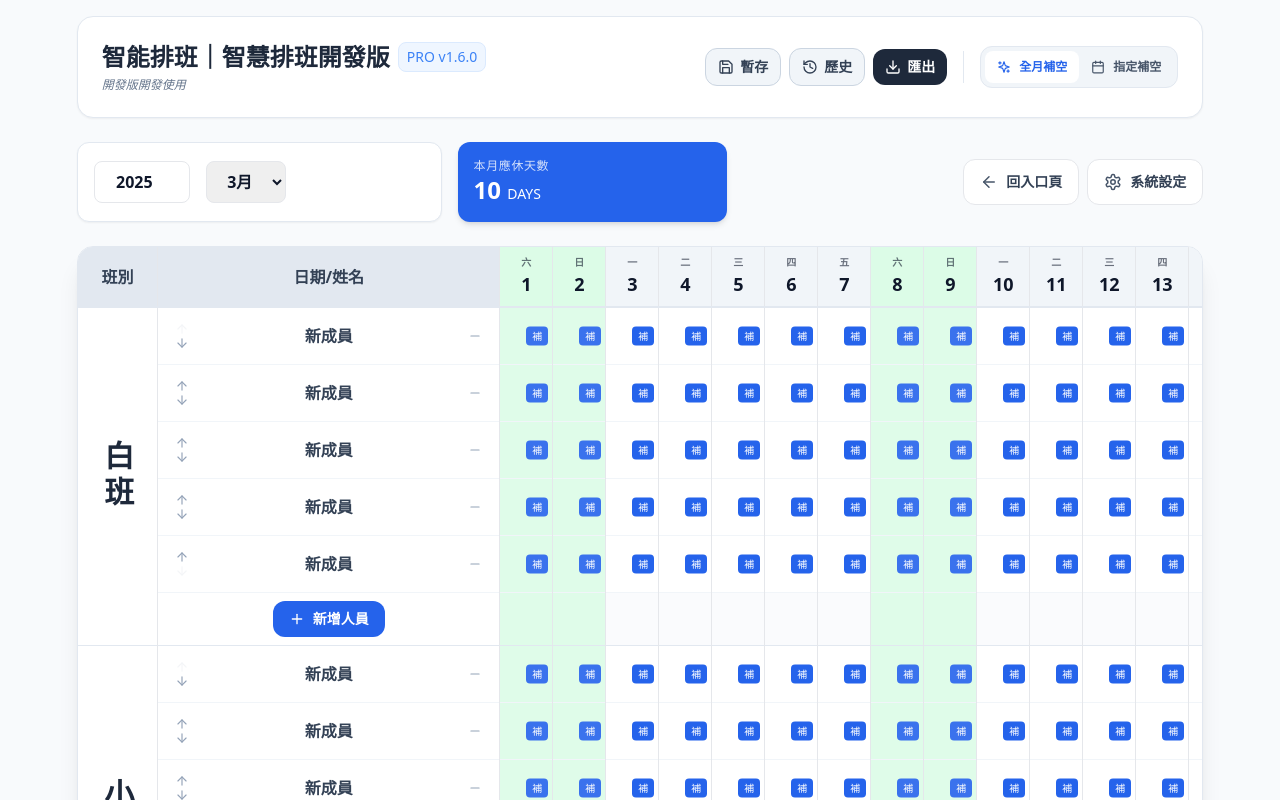
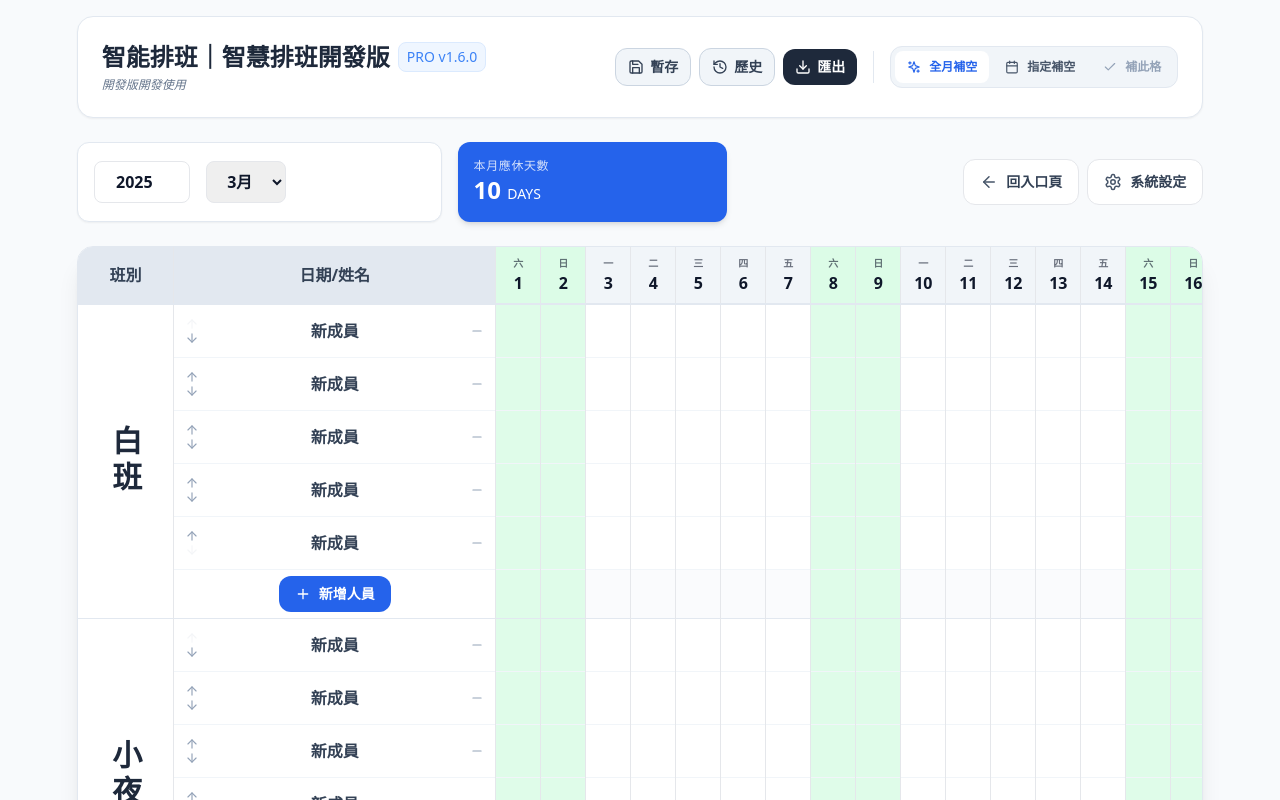
Before and after one commit to abyssynt/react-schedule-pro-smartfill, a React (Vite) app: page / in a window 1280 px wide. Both pictures are taken after a click on the button "進入排班系統". Shown: the top 800 px of the page. Built offline with nearby package versions, Linux system fonts and the light colour scheme.

Commit message:
Add selected cell fill state and modal functionality
Added state for selected cell fill and updated modal handling.

```diff
--- a/src/App.jsx
+++ b/src/App.jsx
@@ -359,6 +359,7 @@ function ScheduleView({ changeScreen, colors, setColors, customHolidays, setCust
   const [showDraftPrompt, setShowDraftPrompt] = useState(false);
   const [showExportMenu, setShowExportMenu] = useState(false);
   const [selectedFillCell, setSelectedFillCell] = useState(null);
+  const [selectedCellForFill, setSelectedCellForFill] = useState(null);
   const [fillCandidates, setFillCandidates] = useState([]);
   const [showFillModal, setShowFillModal] = useState(false);
 
@@ -730,9 +731,6 @@ function ScheduleView({ changeScreen, colors, setColors, customHolidays, setCust
       setSchedule(mergedSchedule);
       saveToHistory(isPartial ? '規則指定補空' : '規則全月補空', mergedSchedule);
       setAiFeedback(`✅ 補空完成：上班 ${summary.workFilled} 格、休假 ${summary.leaveFilled} 格、未補成功 ${summary.skipped} 格`);
-      if (isPartial) {
-        setShowAiControl(false);
-      }
     } catch (error) {
       console.error(error);
       setAiFeedback("❌ 規則補空失敗，請檢查設定。");
@@ -939,11 +937,17 @@ const callGemini = async (prompt, systemInstruction = "") => {
     setShowFillModal(true);
   };
 
+  const openSelectedCellFillModal = () => {
+    if (!selectedCellForFill) return;
+    openFillModal(selectedCellForFill.staff, selectedCellForFill.dateStr);
+  };
+
   const applyFillCandidate = (candidate) => {
     if (!selectedFillCell) return;
     handleCellChange(candidate.staffId, selectedFillCell.dateStr, candidate.shiftCode);
     setShowFillModal(false);
     setSelectedFillCell(null);
+    setSelectedCellForFill(null);
     setFillCandidates([]);
   };
 
@@ -1000,7 +1004,7 @@ const callGemini = async (prompt, systemInstruction = "") => {
       `}</style>
 
       {showDraftPrompt && (
-        <div className="max-w-[1680px] w-[88vw] mx-auto mb-4 bg-amber-50 border border-amber-200 text-amber-800 p-4 rounded-xl flex items-center justify-between shadow-sm animate-fade-in-down">
+        <div className="max-w-[88vw] mx-auto mb-4 bg-amber-50 border border-amber-200 text-amber-800 p-4 rounded-xl flex items-center justify-between shadow-sm animate-fade-in-down">
           <div className="flex items-center gap-2">
             <Clock size={18} className="text-amber-600" />
             <span className="text-sm font-bold">偵測到先前暫存紀錄。</span>
@@ -1012,7 +1016,7 @@ const callGemini = async (prompt, systemInstruction = "") => {
         </div>
       )}
 
-      <div className="max-w-[1680px] w-[88vw] mx-auto mb-6">
+      <div className="max-w-[88vw] mx-auto mb-6">
         <div className="bg-white rounded-2xl p-6 shadow-sm border border-slate-200 flex flex-col xl:flex-row xl:items-center justify-between gap-4">
           <div>
             <h1 className="text-2xl font-black text-slate-800 flex items-center gap-2">
@@ -1048,12 +1052,20 @@ const callGemini = async (prompt, systemInstruction = "") => {
 
             <div className="w-px h-8 bg-slate-200 mx-2 hidden sm:block"></div>
 
-            <div className="flex bg-slate-100 p-1 rounded-xl border border-slate-200">
+            <div className="flex bg-slate-100 p-1 rounded-xl border border-slate-200 gap-1">
               <button onClick={() => handleAiAutoSchedule(false)} disabled={isAiLoading} className="flex items-center gap-2 bg-white text-blue-600 px-3 py-2 rounded-lg font-bold hover:bg-blue-50 transition-all disabled:opacity-50 text-xs">
                 {isAiLoading ? <Loader2 className="animate-spin" size={14} /> : <Sparkles size={14} />} 全月補空
               </button>
               <button onClick={() => setShowAiControl(!showAiControl)} className={`flex items-center gap-2 px-3 py-2 rounded-lg font-bold transition-all text-xs ${showAiControl ? 'bg-blue-600 text-white shadow-inner' : 'text-slate-600 hover:bg-slate-200'}`}>
-                <Calendar size={14} /> {showAiControl ? '收合指定補空' : '指定補空'}
+                <Calendar size={14} /> 指定補空
+              </button>
+              <button
+                type="button"
+                onClick={openSelectedCellFillModal}
+                disabled={!selectedCellForFill}
+                className={`flex items-center gap-2 px-3 py-2 rounded-lg font-bold transition-all text-xs ${selectedCellForFill ? 'text-slate-700 bg-white hover:bg-slate-50' : 'text-slate-400 cursor-not-allowed'}`}
+              >
+                <Check size={14} /> 補此格
               </button>
             </div>
           </div>
@@ -1064,21 +1076,18 @@ const callGemini = async (prompt, systemInstruction = "") => {
             {aiFeedback}
           </div>
         )}
+        {selectedCellForFill && (
+          <div className="mt-4 bg-blue-50 border border-blue-200 p-3 rounded-xl text-blue-900 text-sm flex items-center justify-between gap-3">
+            <span className="font-bold">已選取儲存格：{selectedCellForFill.staff?.group}｜{selectedCellForFill.staff?.name}｜{selectedCellForFill.dateStr}</span>
+            <button type="button" onClick={() => setSelectedCellForFill(null)} className="px-3 py-1.5 rounded-lg text-blue-700 hover:bg-blue-100 transition-colors">取消選取</button>
+          </div>
+        )}
       </div>
 
       {showAiControl && (
-        <div className="max-w-[1680px] w-[88vw] mx-auto mb-6 bg-blue-50 border border-blue-200 p-5 rounded-2xl shadow-sm animate-fade-in-down">
-          <div className="flex items-center justify-between mb-4">
-            <h3 className="font-black text-blue-900 flex items-center gap-2"><Sparkles size={18} /> 指定補空設定</h3>
-            <button
-              type="button"
-              onClick={() => setShowAiControl(false)}
-              className="px-3 py-1.5 text-xs font-bold rounded-lg border border-blue-200 bg-white text-blue-700 hover:bg-blue-100 transition-colors"
-            >
-              收合
-            </button>
-          </div>
-          <div className="grid lg:grid-cols-4 gap-5">
+        <div className="max-w-[88vw] mx-auto mb-6 bg-blue-50 border border-blue-200 p-6 rounded-2xl shadow-sm animate-fade-in-down">
+          <h3 className="font-black text-blue-900 mb-4 flex items-center gap-2"><Sparkles size={18} /> 指定補空設定</h3>
+          <div className="grid lg:grid-cols-4 gap-6">
             <div>
               <label className="block text-xs font-bold text-blue-700 mb-2 uppercase">1. 選擇人員（補空範圍）</label>
               <div className="flex flex-wrap gap-2">
@@ -1148,7 +1157,7 @@ const callGemini = async (prompt, systemInstruction = "") => {
         </div>
       )}
 
-      <div className="max-w-[1680px] w-[88vw] mx-auto mb-6 grid grid-cols-1 lg:grid-cols-12 gap-4">
+      <div className="max-w-[88vw] mx-auto mb-6 grid grid-cols-1 lg:grid-cols-12 gap-4">
         <div className="lg:col-span-4 bg-white p-4 rounded-xl shadow-sm border border-slate-200 flex items-center gap-4">
           <input type="number" value={year} onChange={(e) => setYear(Number(e.target.value))} className="w-24 border rounded-lg p-2 text-center font-bold" />
           <select value={month} onChange={(e) => setMonth(Number(e.target.value))} className="w-20 border rounded-lg p-2 text-center font-bold">
@@ -1171,21 +1180,21 @@ const callGemini = async (prompt, systemInstruction = "") => {
         </div>
       </div>
 
-      <div className="max-w-[1680px] w-[88vw] mx-auto bg-white rounded-2xl shadow-xl border border-slate-200 overflow-hidden">
+      <div className="max-w-[88vw] mx-auto bg-white rounded-2xl shadow-xl border border-slate-200 overflow-hidden">
         <div className="overflow-x-auto pb-4">
           <table className="w-max min-w-full border-collapse">
             <thead>
               <tr className="bg-slate-100 border-b-2 border-slate-200">
                 <th className="sticky left-0 bg-slate-200 z-30 p-4 border-r font-black text-slate-700 w-20 min-w-[80px]">班別</th>
-                <th className="sticky left-[80px] bg-slate-200 z-30 p-4 border-r font-black text-slate-700 w-32 min-w-[128px]">日期/姓名</th>
+                <th className="sticky left-[80px] bg-slate-200 z-30 p-3 border-r font-black text-slate-700 w-[132px] min-w-[132px]">日期/姓名</th>
                 {daysInMonth.map(d => (
                   <th
                     key={d.day}
-                    className="p-2 border-r min-w-[42px] text-center"
+                    className="px-1 py-2 border-r min-w-[42px] text-center"
                     style={{ backgroundColor: d.isHoliday ? colors.holiday : (d.isWeekend ? colors.weekend : 'transparent') }}
                   >
                     <div className="text-[10px] opacity-60 uppercase">{d.weekStr}</div>
-                    <div className="text-lg font-black">{d.day}</div>
+                    <div className="text-base font-black">{d.day}</div>
                   </th>
                 ))}
                 <th className="p-4 border-r min-w-[60px] bg-blue-50 text-blue-700 font-bold">上班</th>
@@ -1217,9 +1226,9 @@ const callGemini = async (prompt, systemInstruction = "") => {
                           </td>
                         )}
 
-                        <td className="sticky left-[80px] bg-white z-10 border-r p-2 shadow-[4px_0_10px_-5px_rgba(0,0,0,0.1)]">
+                        <td className="sticky left-[80px] bg-white z-10 border-r p-1.5 shadow-[4px_0_10px_-5px_rgba(0,0,0,0.1)]">
                           <div className="flex items-center gap-2">
-                            <div className="flex flex-col items-center justify-center shrink-0 w-8">
+                            <div className="flex flex-col items-center justify-center shrink-0 w-6">
                               <button
                                 onClick={() => moveStaffInGroup(staff.id, 'up')}
                                 disabled={groupIndex === 0}
@@ -1250,7 +1259,7 @@ const callGemini = async (prompt, systemInstruction = "") => {
 
                             <button
                               onClick={() => removeStaff(staff.id)}
-                              className="text-slate-400 hover:text-red-500 shrink-0 w-8 flex items-center justify-center"
+                              className="text-slate-400 hover:text-red-500 shrink-0 w-6 flex items-center justify-center"
                             >
                               <Minus size={14} />
                             </button>
@@ -1263,14 +1272,18 @@ const callGemini = async (prompt, systemInstruction = "") => {
                           return (
                             <td
                               key={d.date}
-                              className="border-r p-0"
+                              onClick={() => {
+                                if (!val) setSelectedCellForFill({ staff, dateStr: d.date });
+                              }}
+                              className={`group border-r p-0 ${!val ? 'cursor-pointer' : ''} ${selectedCellForFill?.staff?.id === staff.id && selectedCellForFill?.dateStr === d.date ? 'ring-2 ring-blue-500 ring-inset' : ''}`}
                               style={{ backgroundColor: d.isHoliday ? colors.holiday : (d.isWeekend ? colors.weekend : 'transparent'), opacity: d.isHoliday || d.isWeekend ? 0.9 : 1 }}
                             >
                               <div className="relative">
                                 <select
                                   value={val}
                                   onChange={(e) => handleCellChange(staff.id, d.date, e.target.value)}
-                                  className={`w-full h-10 text-center bg-transparent border-none cursor-pointer text-sm font-bold appearance-none hover:bg-black/5 ${DICT.LEAVES.map(getCodePrefix).includes(getCodePrefix(val)) ? 'text-red-500' : 'text-slate-800'}`}
+                                  onClick={(e) => e.stopPropagation()}
+                                  className={`w-full h-9 text-center bg-transparent border-none cursor-pointer text-xs font-bold appearance-none hover:bg-black/5 ${DICT.LEAVES.map(getCodePrefix).includes(getCodePrefix(val)) ? 'text-red-500' : 'text-slate-800'} ${selectedCellForFill?.staff?.id === staff.id && selectedCellForFill?.dateStr === d.date ? 'bg-blue-50/80' : ''}`}
                                 >
                                   <option value=""></option>
                                   <optgroup label="上班">
@@ -1281,13 +1294,9 @@ const callGemini = async (prompt, systemInstruction = "") => {
                                   </optgroup>
                                 </select>
                                 {!val && (
-                                  <button
-                                    type="button"
-                                    onClick={(e) => { e.stopPropagation(); openFillModal(staff, d.date); }}
-                                    className="absolute right-1 top-1/2 -translate-y-1/2 px-1.5 py-0.5 text-[10px] rounded bg-blue-600 text-white hover:bg-blue-700"
-                                  >
-                                    補
-                                  </button>
+                                  <div className={`pointer-events-none absolute inset-0 transition-all ${selectedCellForFill?.staff?.id === staff.id && selectedCellForFill?.dateStr === d.date ? 'bg-blue-50/40' : 'group-hover:bg-blue-50/20'}`}>
+                                    <div className={`absolute right-1.5 top-1.5 h-1.5 w-1.5 rounded-full bg-blue-400 transition-opacity ${selectedCellForFill?.staff?.id === staff.id && selectedCellForFill?.dateStr === d.date ? 'opacity-100' : 'opacity-0 group-hover:opacity-80'}`}></div>
+                                  </div>
                                 )}
                               </div>
                             </td>
@@ -1307,7 +1316,7 @@ const callGemini = async (prompt, systemInstruction = "") => {
                   })}
 
                   <tr className="border-b border-slate-200 bg-slate-50/70">
-                    <td className="sticky left-[80px] bg-white z-10 border-r p-2 shadow-[4px_0_10px_-5px_rgba(0,0,0,0.1)]">
+                    <td className="sticky left-[80px] bg-white z-10 border-r p-1.5 shadow-[4px_0_10px_-5px_rgba(0,0,0,0.1)]">
                       <div className="flex items-center justify-center">
                         <button
                           onClick={() => addStaff(group)}
@@ -1335,8 +1344,8 @@ const callGemini = async (prompt, systemInstruction = "") => {
             <tfoot className="bg-slate-100 border-t-2 border-slate-200">
               {['D', 'E', 'N', '白8-8', '夜8-8', '8-12', '12-16', 'totalLeave'].map((rowKey) => (
                 <tr key={rowKey}>
-                  <td className="sticky left-0 bg-slate-200 z-10 border-r p-3 w-20 min-w-[80px]"></td>
-                  <td className="sticky left-[80px] bg-slate-200 z-10 border-r p-3 text-right text-xs font-bold text-slate-600 min-w-[144px]">
+                  <td className="sticky left-0 bg-slate-200 z-10 border-r p-3 w-24 min-w-[96px]"></td>
+                  <td className="sticky left-[96px] bg-slate-200 z-10 border-r p-3 text-right text-xs font-bold text-slate-600 min-w-[144px]">
                     {rowKey === 'totalLeave' ? '當日休假' : `${rowKey} 班人數`}
                   </td>
                   {daysInMonth.map(d => {
@@ -1364,7 +1373,7 @@ const callGemini = async (prompt, systemInstruction = "") => {
                 <h3 className="font-black text-slate-800">補此格</h3>
                 <p className="text-sm text-slate-500 mt-1">{selectedFillCell?.staffName}｜{selectedFillCell?.dateStr}</p>
               </div>
-              <button onClick={() => { setShowFillModal(false); setSelectedFillCell(null); setFillCandidates([]); }} className="p-2 hover:bg-slate-200 rounded-full transition-colors">
+              <button onClick={() => { setShowFillModal(false); setSelectedFillCell(null); setSelectedCellForFill(null); setFillCandidates([]); }} className="p-2 hover:bg-slate-200 rounded-full transition-colors">
                 <X />
               </button>
             </div>
```
